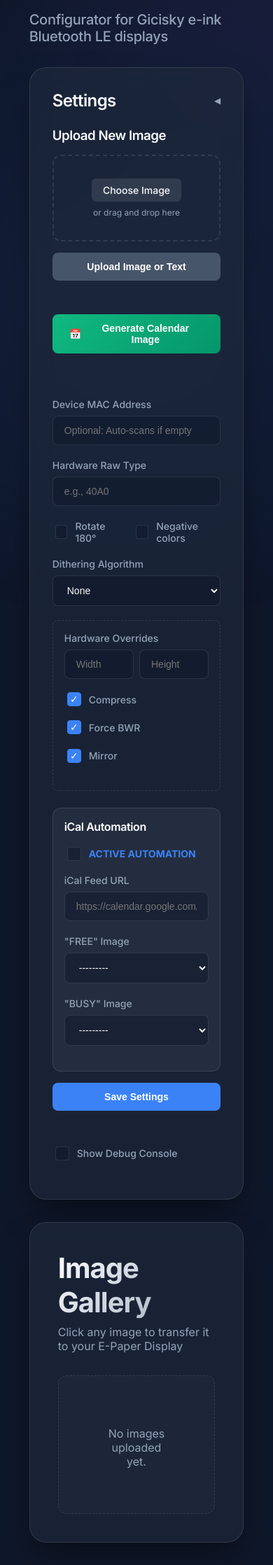
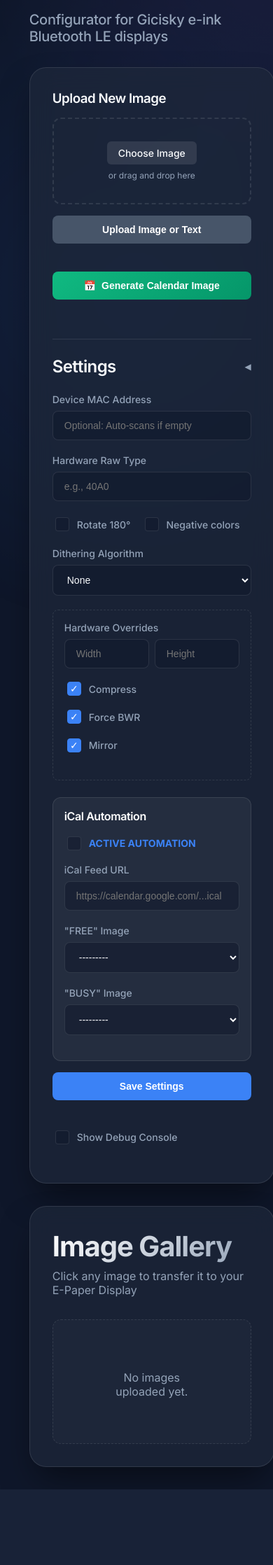
Before and after one commit to JITOnline/web-ble-epaper-updater, a Django app: page / in a window 390 px wide. Shown: the whole page at 70% size. After the commit the page ends 2128 px from the top, so only its background shows below. Run offline with Django 5.2, Linux system fonts and the light colour scheme; data comes from the database, SQL or seed files in the repository; data that the repository does not hold is empty.

Commit message:
Reorganize sidebar structure into `sidebar-actions` and `sidebar-content` and refine collapse animations and responsiveness.

```diff
--- a/epaper/static/epaper/style.css
+++ b/epaper/static/epaper/style.css
@@ -105,6 +105,8 @@ body {
 
 .sidebar {
     width: 350px;
+    flex: 1;
+    min-width: 350px;
     padding: 2rem;
     display: flex;
     flex-direction: column;
@@ -112,7 +114,7 @@ body {
     overflow-y: auto;
     box-sizing: border-box;
     flex-shrink: 0;
-    transition: width 0.3s ease;
+    transition: all 0.3s ease;
 }
 
 .sidebar-toggle {
@@ -136,40 +138,51 @@ body {
     transition: transform 0.3s ease;
 }
 
-.sidebar-content {
+.sidebar-actions, .sidebar-content {
     display: flex;
     flex-direction: column;
-    gap: 2rem;
-    overflow-y: auto;
+    gap: 1.5rem;
+    transition: opacity 0.2s ease, visibility 0.2s ease;
+}
+
+.sidebar-actions {
+    padding-bottom: 1.5rem;
+    border-bottom: 1px solid var(--glass-border);
+    margin-bottom: 1.5rem;
+}
+
+.sidebar-content {
     flex: 1;
     min-height: 0;
-    transition: opacity 0.2s ease;
+    overflow-y: auto;
 }
 
 .sidebar.collapsed {
     width: 80px;
+    flex: 0 0 80px;
+    min-width: 80px;
     padding: 2rem 1rem;
 }
 
+.sidebar.collapsed .sidebar-actions,
 .sidebar.collapsed .sidebar-content {
     opacity: 0;
+    visibility: hidden;
     height: 0;
+    margin: 0;
+    padding: 0;
     overflow: hidden;
     pointer-events: none;
 }
 
 .sidebar.collapsed .sidebar-toggle {
     justify-content: center;
-    padding-bottom: 0;
-}
-
-.sidebar.collapsed .sidebar-toggle h2 {
-    display: none;
+    padding: 1rem 0;
 }
 
 .sidebar.collapsed .toggle-icon {
     transform: rotate(180deg);
-    font-size: 1rem;
+    font-size: 1.25rem;
 }
 
 ::-webkit-scrollbar {
@@ -369,7 +382,8 @@ input[type="checkbox"]:checked::after {
 
 .gallery-area {
     flex: 1;
-    padding: 2.5rem;
+    min-width: 350px;
+    padding: 2rem;
     overflow-y: auto;
     display: flex;
     flex-direction: column;
--- a/epaper/templates/epaper/index.html
+++ b/epaper/templates/epaper/index.html
@@ -16,11 +16,7 @@
     </div>
     <div class="app-container">
         <aside class="sidebar glass">
-            <div class="sidebar-toggle" onclick="this.closest('.sidebar').classList.toggle('collapsed')">
-                <h2>Settings</h2>
-                <span class="toggle-icon">◀</span>
-            </div>
-            <div class="sidebar-content">
+            <div class="sidebar-actions">
             {% if messages %}
             <div class="messages">
                 {% for message in messages %}
@@ -50,7 +46,14 @@
                     </button>
                 </form>
             </div>
+            </div>
 
+            <div class="sidebar-toggle" onclick="this.closest('.sidebar').classList.toggle('collapsed')">
+                <h2>Settings</h2>
+                <span class="toggle-icon">◀</span>
+            </div>
+
+            <div class="sidebar-content">
             <form method="post" action="{% url 'index' %}" class="settings-form">
                 {% csrf_token %}
                 <div class="form-group">
```
